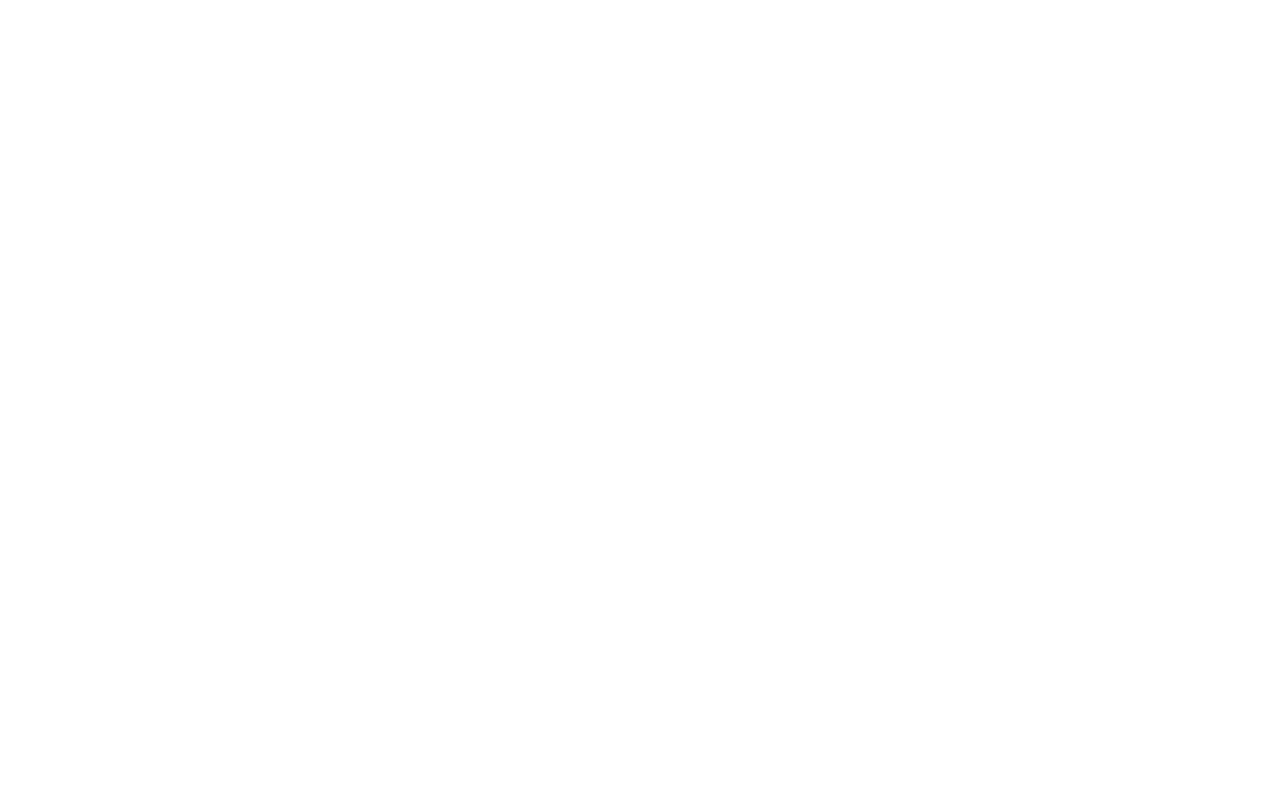
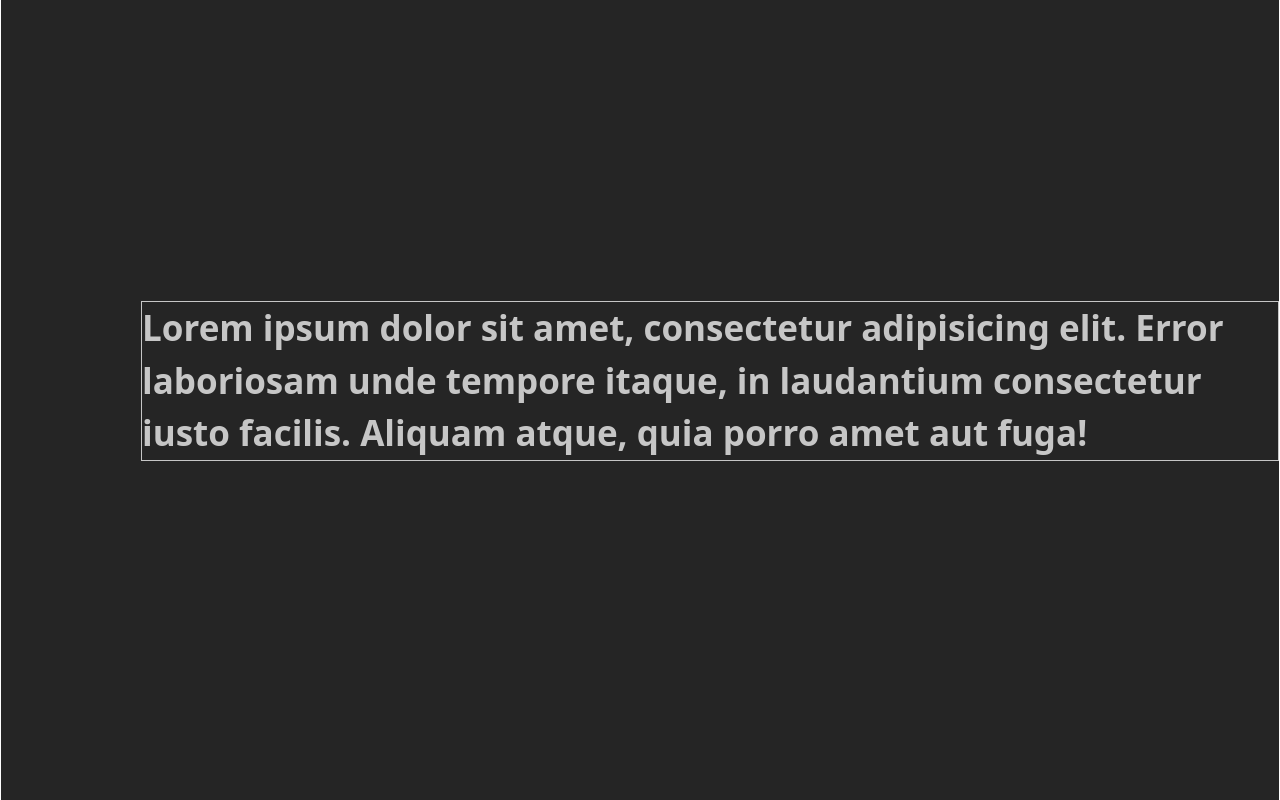
Before and after one commit to HarikrishnanYPR1707/My-Design-Playground, a Next.js app: page /TextAnimation in a window 1280 px wide. Before the commit this address had no page. Shown: the part 500-1300 px from the top of the page. Before the commit the page ends 800 px from the top, so only its background shows below. Built offline with nearby package versions, Linux system fonts and the light colour scheme.

Commit message:
Completed with Paragraph animation

```diff
--- /dev/null
+++ b/src/app/TextAnimation/component/paragraph.jsx
@@ -0,0 +1,29 @@
+"use client";
+
+import { motion, useScroll } from "framer-motion";
+import { useRef } from "react";
+import styles from "../page.module.scss";
+
+const paragraph = ({ value }) => {
+  const element = useRef(null);
+  const { scrollYProgress } = useScroll({
+    target: element,
+    offset: ["start 0.9", "start 0.3"],
+  });
+
+  // useEffect(() => {
+  //   scrollYProgress.on("change", (e) => console.log(e));
+  // });
+
+  return (
+    <motion.p
+      className={styles.paragraph}
+      ref={element}
+      style={{ opacity: scrollYProgress }}
+    >
+      {value}
+    </motion.p>
+  );
+};
+
+export default paragraph;
--- /dev/null
+++ b/src/app/TextAnimation/page.jsx
@@ -0,0 +1,18 @@
+"use client";
+import Paragraph from "./component/paragraph";
+import styles from "./page.module.scss";
+
+const page = () => {
+  const paragraph =
+    "Lorem ipsum dolor sit amet, consectetur adipisicing elit. Error laboriosam unde tempore itaque, in laudantium consectetur iusto facilis. Aliquam atque, quia porro amet aut fuga!";
+
+  return (
+    <main className={styles.container}>
+      <div style={{ height: "100vh" }}></div>
+      <Paragraph value={paragraph} />
+      <div style={{ height: "100vh" }}></div>
+    </main>
+  );
+};
+
+export default page;
--- /dev/null
+++ b/src/app/TextAnimation/page.module.scss
@@ -0,0 +1,12 @@
+.container {
+  border: 1px solid white;
+  padding-left: 140px;
+
+  .paragraph {
+    font-size: 35px;
+    color: #fff;
+    max-width: 1200px;
+    font-weight: 700;
+    border: 1px solid white;
+  }
+}
```
